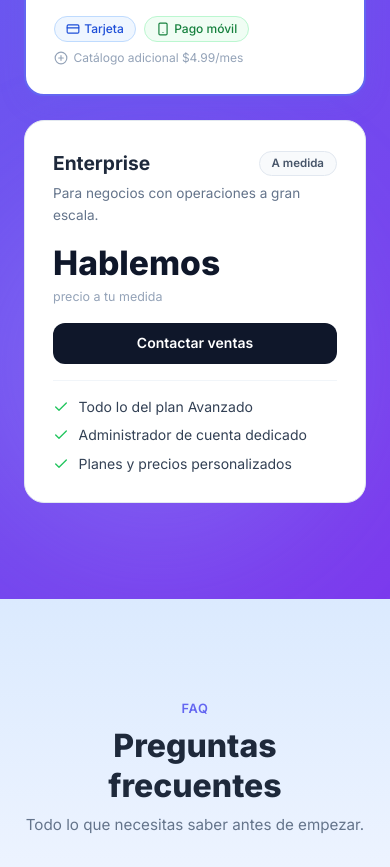
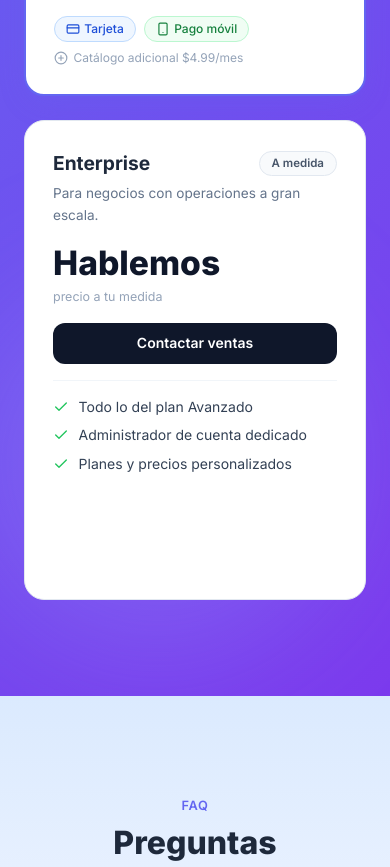
Before and after one commit to NicolasAvailable/catalogohoy_frontend, a React (Vite) app in the folder apps/landing/: page / in a window 390 px wide. Shown: the part 8645-9512 px from the top of the page. Built offline with nearby package versions, Linux system fonts and the light colour scheme; no server answers; the HTML template or start-up script is replaced by a standard one.

Commit message:
style(landing): card Enterprise con min-height en móvil
Con solo 3 features quedaba muy corta apilada en una columna.

Co-Authored-By: Claude Fable 5 <noreply@anthropic.com>

```diff
--- a/apps/landing/src/components/landing/Pricing.tsx
+++ b/apps/landing/src/components/landing/Pricing.tsx
@@ -370,10 +370,11 @@ const Pricing = () => {
             </motion.div>
           ))}
 
-          {/* ═══ ENTERPRISE CARD (sin precio, CTA a /ventas) ═══ */}
+          {/* ═══ ENTERPRISE CARD (sin precio, CTA a /ventas) ═══
+              min-h solo en móvil: con 3 features queda muy corta apilada. */}
           <motion.div
             variants={cardVariants}
-            className="relative bg-white rounded-[1.25rem] flex flex-col transition-all duration-200 hover:-translate-y-[3px] hover:shadow-[0_12px_30px_-8px_rgba(0,0,0,0.1)] border border-[#e2e8f0]"
+            className="relative bg-white rounded-[1.25rem] flex flex-col transition-all duration-200 hover:-translate-y-[3px] hover:shadow-[0_12px_30px_-8px_rgba(0,0,0,0.1)] border border-[#e2e8f0] min-h-[30rem] md:min-h-0"
           >
             <div className="p-7 flex flex-col gap-4 flex-1">
               <div className="flex flex-col gap-1">
```
